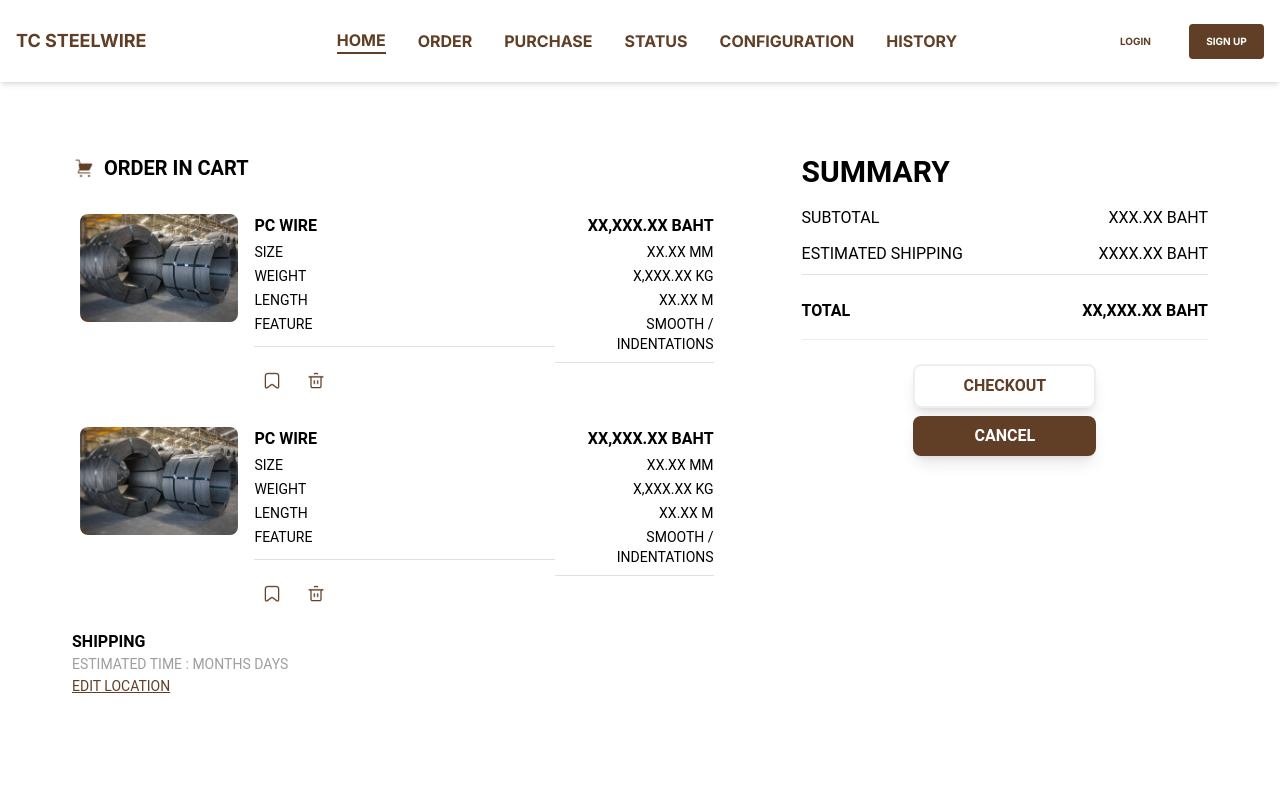
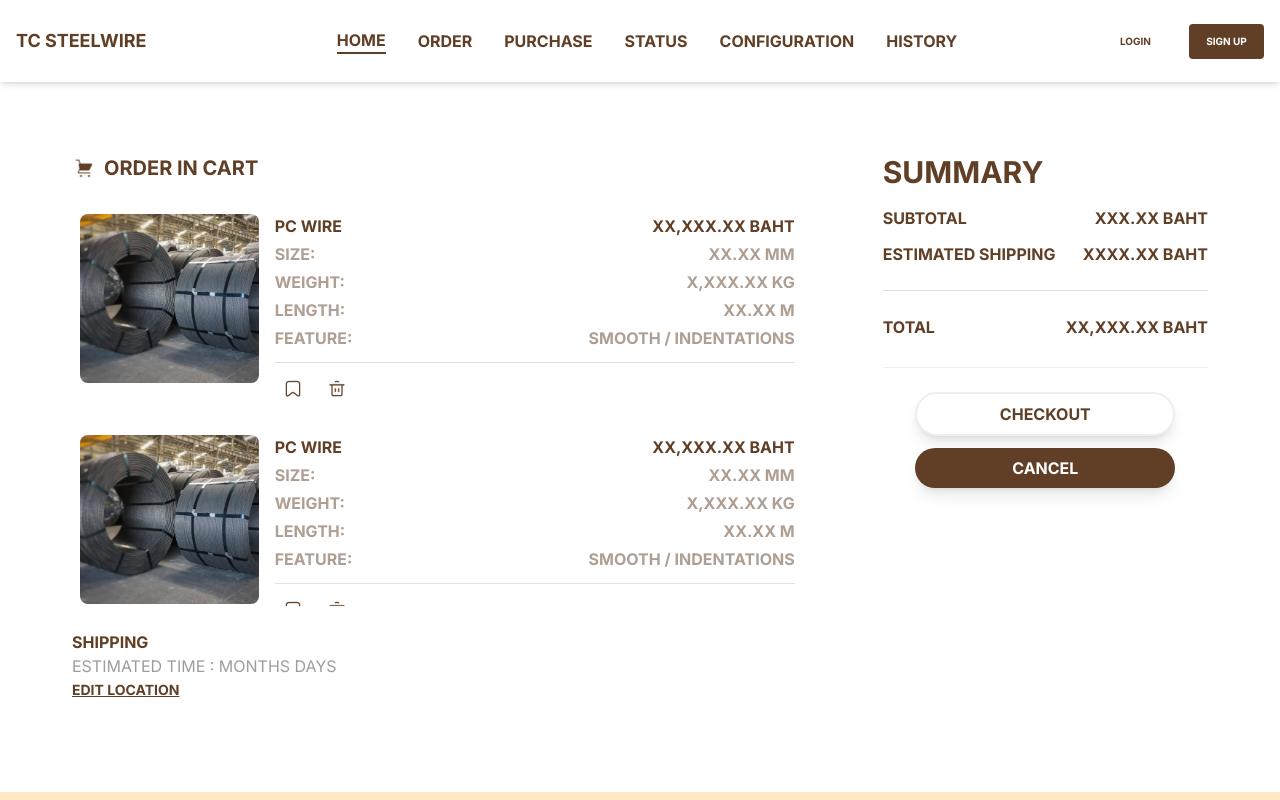
Before and after one commit to n-thnptp/tc-steelwire-react, a React (Create React App) app: page /purchase in a window 1280 px wide. Built offline with nearby package versions, Linux system fonts and the light colour scheme.

Commit message:
100% PurchasePage but No payment and edit address

```diff
--- a/src/Components/PurchasePage/CartView.jsx
+++ b/src/Components/PurchasePage/CartView.jsx
@@ -26,30 +26,60 @@ const CartView = () => {
     <div className="p-6">
       <div className="flex items-center mb-6">
         <img src="/icon/Basket.png" alt="Cart Icon" className="w-6 h-6 mr-2" />
-        <h2 className="text-xl font-bold">ORDER IN CART</h2>
+        <h2 className="text-xl text-[#603F26] font-bold font-inter">ORDER IN CART</h2>
       </div>
 
-      {/* กล่องสินค้า - จำกัดความสูงและสามารถเลื่อนดูได้ */}
-      <div className="overflow-y-auto" style={{ maxHeight: '400px' }}> {/* ล็อกความสูงและเพิ่มการเลื่อน */}
+      {/* กล่อง x ครอบกล่อง r */}
+      <div className="overflow-y-auto" style={{ maxHeight: '400px' }}>
         {items.map((item, index) => (
-          <div key={index} className="flex items-start mb-3 p-2">
-            {/* แสดงรูปสินค้า */}
-            <div className="w-1/4">
+          // กล่อง r ครอบกล่อง i
+          <div key={index} className="mb-3 p-2 flex-wrap">
+            {/* กล่อง i ครอบกล่อง y และ g */}
+            <div className="flex flex-wrap">
+              {/* กล่อง y แสดงรูปสินค้า */}
+              <div className="w-full sm:w-1/4 flex-shrink-0 mb-6">
                 <img src={item.image} alt="Product" className="w-full h-full rounded-lg object-cover" />
               </div>
 
-            {/* รายละเอียดสินค้า */}
-            <div className="w-2/4 pl-4 flex flex-col justify-between ">
-              <h3 className="font-bold mb-1">{item.name}</h3>
-              <p className="text-sm mb-1">SIZE</p>
-              <p className="text-sm mb-1">WEIGHT</p>
-              <p className="text-sm mb-1">LENGTH</p>
-              <p className="text-sm mb-1">FEATURE</p>
+              {/* กล่อง g ครอบกล่อง n */}
+              <div className="w-full sm:w-3/4 pl-4 flex flex-col justify-between">
+                {/* กล่อง n ครอบกล่อง z และ c */}
+                <div className="flex flex-col sm:flex-row justify-between">
+                  {/* กล่อง z รายละเอียดสินค้า */}
+                  <div className="hidden sm:block w-full sm:w-1/2 mb-2 sm:mb-0">
+                    <h3 className="text-[#603F26] font-bold font-inter mb-1">{item.name}</h3>
+                    <p className="text-[#603F26] font-bold font-inter mb-1 opacity-50">SIZE: </p>
+                    <p className="text-[#603F26] font-bold font-inter mb-1 opacity-50">WEIGHT: </p>
+                    <p className="text-[#603F26] font-bold font-inter mb-1 opacity-50">LENGTH: </p>
+                    <p className="text-[#603F26] font-bold font-inter mb-1 opacity-50">FEATURE: </p>
+                    </div>
+                    {/* เพิ่มข้อมูลจากกล่อง c ในหน้าจอเล็ก */}
+                  <div className="block sm:hidden">
+                    <h3 className="text-[#603F26] font-bold font-inter mb-1">{item.name}</h3>
+                    <p className="text-[#603F26] font-bold font-inter mb-1 opacity-50">SIZE: {item.size}</p>
+                    <p className="text-[#603F26] font-bold font-inter mb-1 opacity-50">WEIGHT: {item.weight}</p>
+                    <p className="text-[#603F26] font-bold font-inter mb-1 opacity-50">LENGTH: {item.length}</p>
+                    <p className="text-[#603F26] font-bold font-inter mb-1 opacity-50">FEATURE: {item.feature}</p>
+                  </div>
 
-              {/* เส้นใต้ */}
-              <hr className="my-2 border-t border-gray-300" />
 
-              {/* ย้ายไอคอนลงมาไว้ข้างล่าง */}
+                  {/* กล่อง c ราคาสินค้า */}
+                  <div className="hidden sm:block w-full sm:w-1/2 text-right">
+                    <p className="text-[#603F26] font-bold font-inter mb-1">{item.price}</p>
+                    <p className="text-[#603F26] font-bold font-inter mb-1 opacity-50">{item.size}</p>
+                    <p className="text-[#603F26] font-bold font-inter mb-1 opacity-50">{item.weight}</p>
+                    <p className="text-[#603F26] font-bold font-inter mb-1 opacity-50">{item.length}</p>
+                    <p className="text-[#603F26] font-bold font-inter mb-1 opacity-50">{item.feature}</p>
+                  </div>
+                </div>
+
+                {/* กล่อง v มี GrayLine and icon */}
+                <div className="flex flex-col mt-2">
+                  {/* กล่องสำหรับเส้นใต้ */}
+                  <div className="w-full">
+                    <hr className="border-t border-gray-300" />
+                  </div>
+                  {/* กล่องสำหรับไอคอน */}
                   <div className="flex justify-start items-center space-x-2 mt-2">
                     <button className="text-brown-500 p-2">
                       <img src="/icon/Bookmark.png" alt="Bookmark Icon" className="w-5 h-5" />
@@ -59,16 +89,7 @@ const CartView = () => {
                     </button>
                   </div>
                 </div>
-
-            {/* ราคาสินค้า */}
-            <div className="w-1/4 text-right">
-              <p className="font-bold mb-1">{item.price}</p>
-              <p className="text-sm mb-1">{item.size}</p>
-              <p className="text-sm mb-1">{item.weight}</p>
-              <p className="text-sm mb-1">{item.length}</p>
-              <p className="text-sm mb-1">{item.feature}</p>
-            {/* เส้นใต้ */}
-            <hr className="my-2 border-t border-gray-300 " />
+              </div>
             </div>
           </div>
         ))}
@@ -76,9 +97,9 @@ const CartView = () => {
 
       {/* ส่วนของการจัดการจัดส่ง */}
       <div className="mt-6">
-        <p className="font-bold">SHIPPING</p>
-        <p className="text-sm text-gray-500">ESTIMATED TIME : MONTHS DAYS</p>
-        <button className="text-accent-900 underline text-sm">EDIT LOCATION</button>
+        <p className="text-[#603F26] font-bold font-inter">SHIPPING</p>
+        <p className="font-inter text-gray-500">ESTIMATED TIME : MONTHS DAYS</p>
+        <button className="text-accent-900 underline text-sm font-bold font-inter">EDIT LOCATION</button>
       </div>
     </div>
   );
--- a/src/Components/PurchasePage/PurchasePage.jsx
+++ b/src/Components/PurchasePage/PurchasePage.jsx
@@ -4,14 +4,14 @@ import PurchaseSummary from './PurchaseSummary';
 
 const PurchasePage = () => {
   return (
-    <div className="flex p-8 justify-between bg-white items-start" style={{ height: 'calc(96vh - 50px)' }}>
+    <div className="flex flex-col lg:flex-row p-8 justify-between bg-white items-start h-full" style={{ height: 'calc(95vh - 50px)' }}>
       {/* ส่วนแสดงรายการสินค้า */}
-      <div className="w-3/5 bg-white rounded-lg p-4 overflow-y-auto">
+      <div className="w-full lg:w-2/3 bg-white rounded-lg p-4 overflow-y-auto flex-grow mb-4 lg:mb-0">
         <CartView />
       </div>
 
       {/* ส่วนสรุปยอดรวม */}
-      <div className="w-2/5 bg-white rounded-lg p-4">
+      <div className="w-full lg:w-1/3 bg-white rounded-lg p-4 lg:h-auto h-auto">
         <PurchaseSummary />
       </div>
     </div>
--- a/src/Components/PurchasePage/PurchaseSummary.jsx
+++ b/src/Components/PurchasePage/PurchaseSummary.jsx
@@ -6,19 +6,16 @@ const PurchaseSummary = () => {
   const total = 'XX,XXX.XX BAHT';
 
   return (
-    <div className="flex flex-col justify-start p-6">
-      {/* กล่องเพิ่มขนาด เพื่อให้ Summary อยู่ในระดับเดียวกับ ORDER IN CART */}
-      <div className="flex-grow"></div> {/* กล่องว่างเพื่อปรับระดับ */}
-
-      <h2 className="text-3xl font-bold mb-4 text-left">SUMMARY</h2>
-      <div className="mb-4 border-b pb-4 mb-6">
+    <div className="flex flex-col justify-between p-6 lg:h-full h-auto">
+      <h2 className="text-3xl font-bold mb-4 text-left text-[#603F26] font-inter mb-2">SUMMARY</h2>
+      <div className="mb-6 border-b pb-4">
         {/* ยอดรวมสินค้า */}
-        <p className="flex justify-between mb-3">
+        <p className="flex justify-between mb-3 text-[#603F26] font-bold font-inter">
           <span>SUBTOTAL</span>
           <span>{subtotal}</span>
         </p>
         {/* ค่าจัดส่ง */}
-        <p className="flex justify-between">
+        <p className="flex justify-between text-[#603F26] font-bold font-inter mb-6">
           <span>ESTIMATED SHIPPING</span>
           <span>{shipping}</span>
         </p>
@@ -27,18 +24,18 @@ const PurchaseSummary = () => {
         <hr className="my-2 border-t border-gray-300 mb-6" />
 
         {/* ยอดรวมทั้งหมด */}
-        <p className="flex justify-between font-bold">
+        <p className="flex justify-between  text-[#603F26] font-bold font-inter mb-3">
           <span>TOTAL</span>
           <span>{total}</span>
         </p>
       </div>
       <div className="flex flex-col items-center">
         {/* ปุ่ม Checkout */}
-        <button className="w-[45%] p-2 bg-white text-accent-900 font-bold rounded-lg border-2 shadow-lg mb-2">
+        <button className="w-[80%] p-2 bg-white text-accent-900 font-bold font-inter rounded-full border-2 shadow-lg mb-3">
           CHECKOUT
         </button>
         {/* ปุ่ม Cancel */}
-        <button className="w-[45%] p-2 bg-accent-900 text-white font-bold rounded-lg shadow-lg">
+        <button className="w-[80%] p-2 bg-accent-900 text-white font-bold font-inter rounded-full shadow-lg">
           CANCEL
         </button>
       </div>
```
Lines whose indentation alone changed are shown as unchanged.
